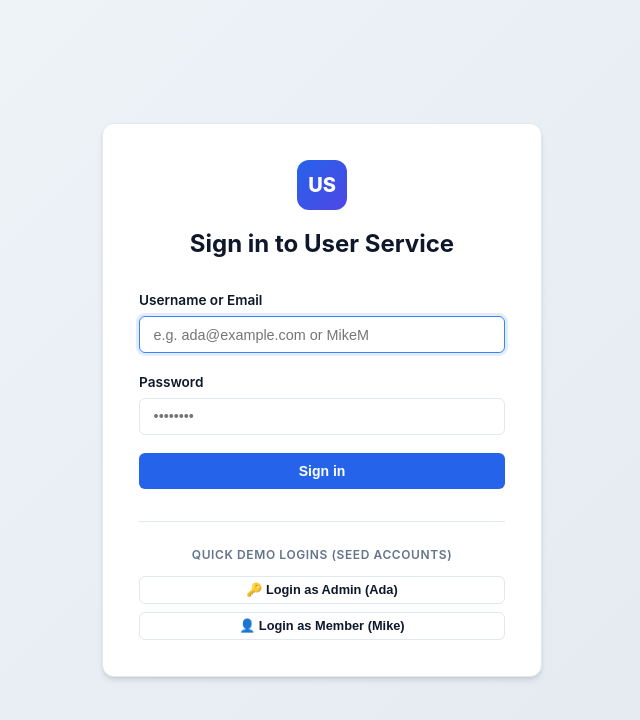
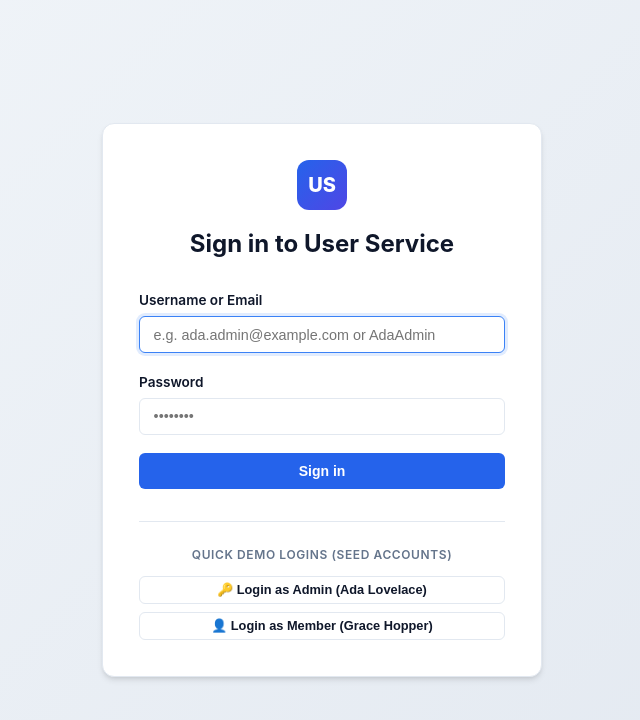
Before and after one commit to jaspervanbrian/user_service, a React (Vite) app in the folder client/: page /login in a window 1280 px wide. Shown: the top 720 px of the page, without its empty margins (318-958 px from the left). Built offline with nearby package versions, Linux system fonts and the light colour scheme; no server answers.

Commit message:
fix: update demo login credentials to match database seeds

```diff
--- a/client/src/pages/LoginPage.tsx
+++ b/client/src/pages/LoginPage.tsx
@@ -56,7 +56,7 @@ export const LoginPage: React.FC = () => {
               type="text"
               required
               autoFocus
-              placeholder="e.g. ada@example.com or MikeM"
+              placeholder="e.g. ada.admin@example.com or AdaAdmin"
               value={loginIdentifier}
               onChange={(e) => setLoginIdentifier(e.target.value)}
             />
@@ -85,16 +85,16 @@ export const LoginPage: React.FC = () => {
             <button
               type="button"
               className="btn btn-outline btn-sm"
-              onClick={() => quickFill('ada@example.com', 'password123')}
+              onClick={() => quickFill('ada.admin@example.com', 'password123')}
             >
-              🔑 Login as Admin (Ada)
+              🔑 Login as Admin (Ada Lovelace)
             </button>
             <button
               type="button"
               className="btn btn-outline btn-sm"
-              onClick={() => quickFill('MikeM', 'password123')}
+              onClick={() => quickFill('grace.hopper@example.com', 'password123')}
             >
-              👤 Login as Member (Mike)
+              👤 Login as Member (Grace Hopper)
             </button>
           </div>
         </div>
```
